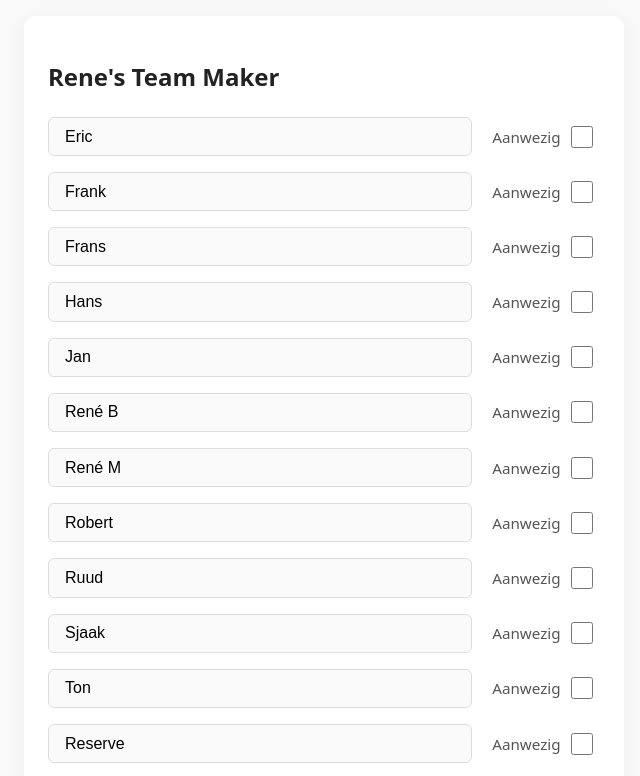
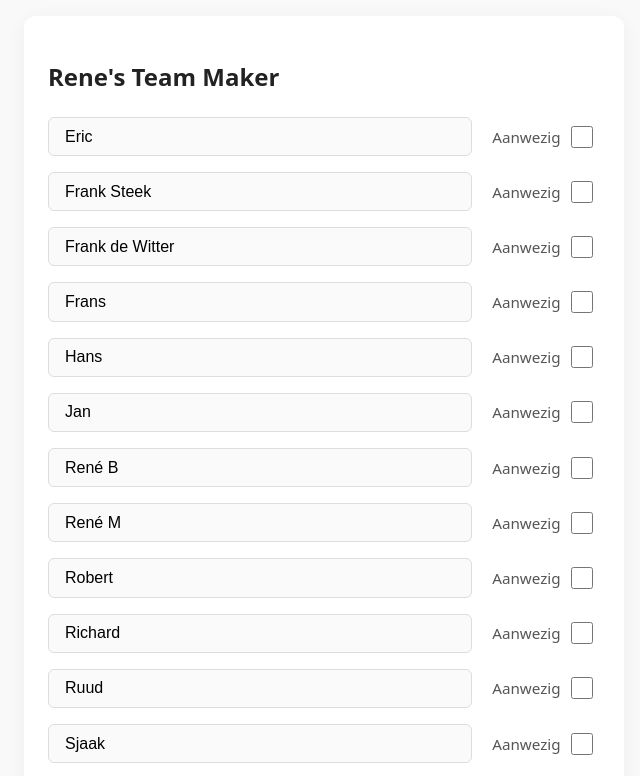
Before and after one commit to HeyImJoella/ReneTennis, a plain HTML site: page index.html in a window 1280 px wide. Shown: the top 776 px of the page, without its empty margins (316-956 px from the left). Drawn offline with Linux system fonts and the light colour scheme.

Commit message:
frank frank richard

```diff
--- a/script.js
+++ b/script.js
@@ -1,12 +1,14 @@
 const playerNames = [
   "Eric",
-  "Frank",
+  "Frank Steek",
+  "Frank de Witter",
   "Frans",
   "Hans",
   "Jan",
   "René B",
   "René M",
   "Robert",
+  "Richard",
   "Ruud",
   "Sjaak",
   "Ton",
--- a/style.css
+++ b/style.css
@@ -13,7 +13,7 @@ body {
   color: #333;
   overflow-x: hidden;
   display: flex;
-  justify-content: center; /* centreert container horizontaal */
+  justify-content: center;
   align-items: flex-start;
   min-height: 100vh;
   width: 100%;
@@ -21,7 +21,7 @@ body {
 
 .container {
   width: 100%;
-  display: inline-block; /* hug content breedte */
+  display: inline-block;
   max-width: 600px;
   padding: 1.5rem;
   background: #fff;
@@ -41,14 +41,14 @@ h2 {
 
 #players > div {
   display: flex;
-  gap: 16px; /* minimaal 16px tussen input en label */
+  gap: 16px;
   align-items: center;
-  margin-bottom: 1rem; /* verticale afstand tussen regels */
+  margin-bottom: 1rem;
   flex-wrap: nowrap;
 }
 
 input[type="text"] {
-  flex: 1 1 auto; /* laat flexibel meeschalen */
+  flex: 1 1 auto;
   min-width: 0;
   padding: 0.6rem 1rem;
   font-size: 1rem;
@@ -75,7 +75,7 @@ input[type="text"]:focus {
   padding: 0.15rem 0.25rem;
   border-radius: 4px;
   transition: background-color 0.2s;
-  flex-shrink: 0; /* label mag niet krimpen */
+  flex-shrink: 0;
 }
 
 .present-label:hover {
@@ -136,6 +136,6 @@ button.secondary:hover {
 .button-group {
   display: flex;
   flex-direction: column;
-  gap: 12px; /* afstand tussen knoppen */
-  padding-top: 24px; /* ruimte boven knoppen */
+  gap: 12px;
+  padding-top: 24px;
 }
```
Also changed, not shown: index.html (+1 -1 lines).
